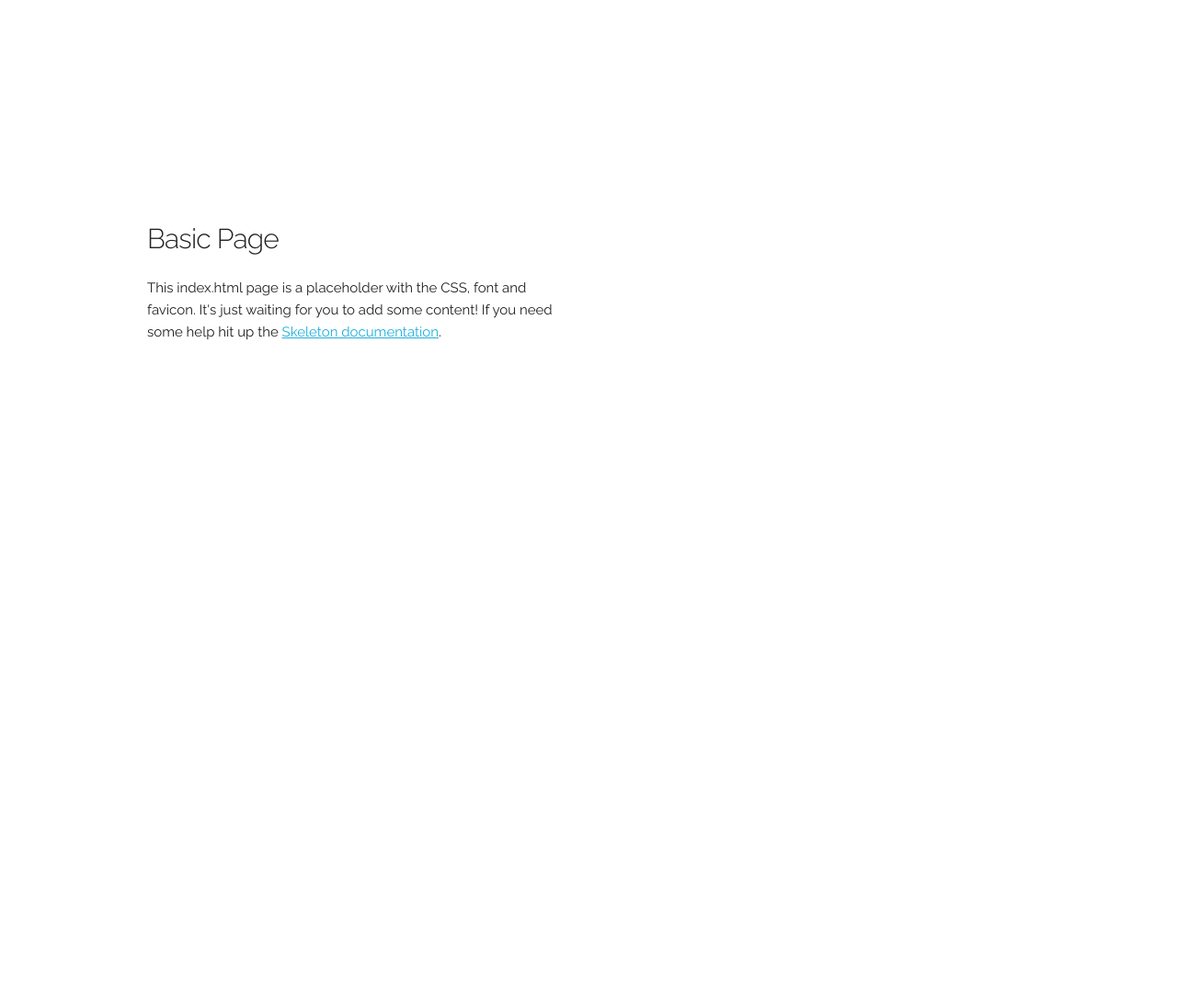
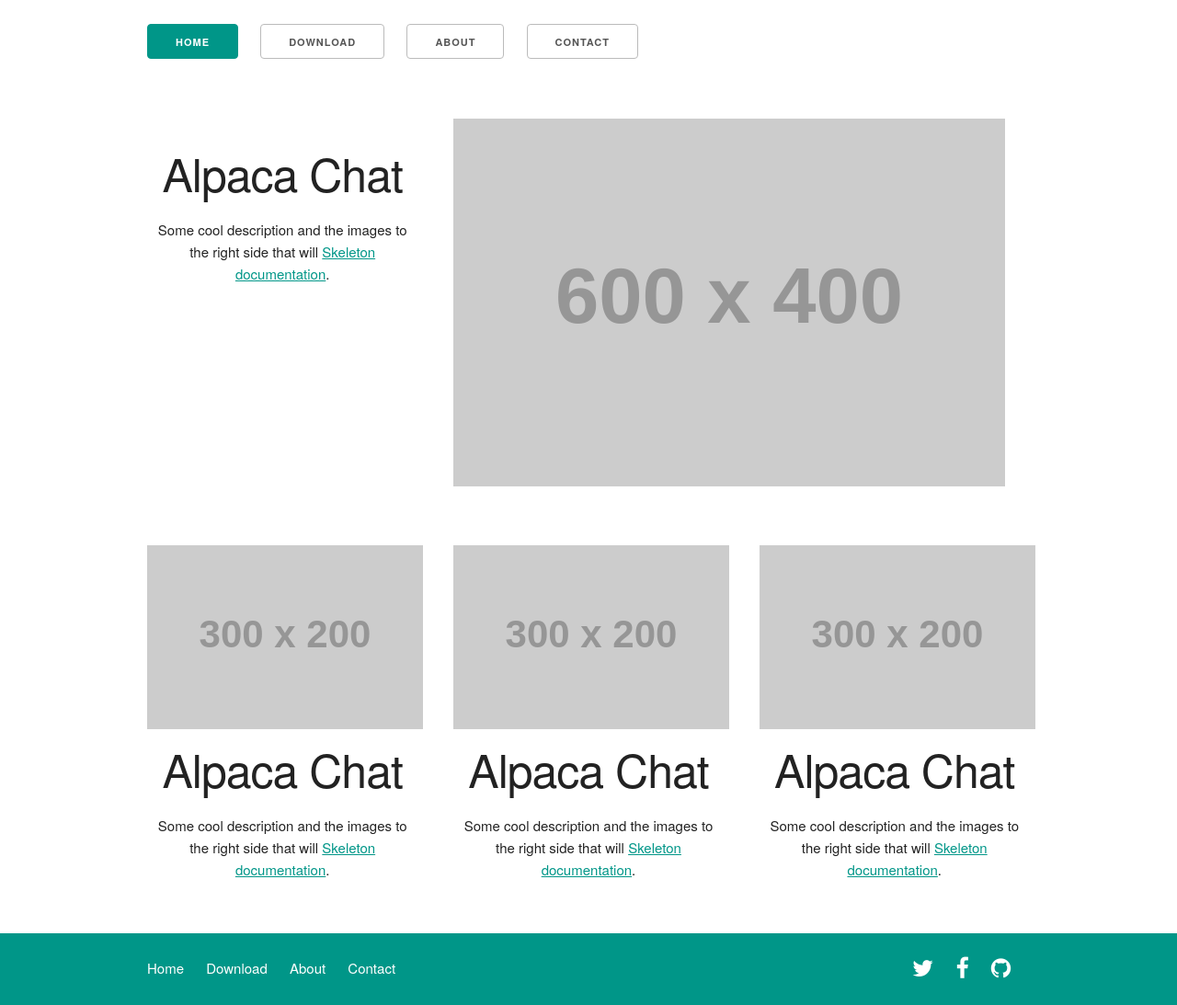
Before and after one commit to distortia/alpaca, a PHP site: page / in a window 1280 px wide. Shown: the whole page at 92% size. Before the commit the page ends 370 px from the top, so only its background shows below. Run offline with PHP 8.4, Linux system fonts and the light colour scheme; grey boxes labelled with a size stand in for pictures from a placeholder-image service; some libraries are stand-ins or nearby versions.

Commit message:
inital mock up of home page

```diff
--- a/css/skeleton.css
+++ b/css/skeleton.css
@@ -25,6 +25,12 @@
 - Media Queries
 */
 
+
+/*
+Main Colors
+Brand color:         #009688;
+Lighter brand color: #00b3a1;
+/*
 
 /* Grid
 –––––––––––––––––––––––––––––––––––––––––––––––––– */
@@ -158,9 +164,9 @@ p {
 /* Links
 –––––––––––––––––––––––––––––––––––––––––––––––––– */
 a {
-  color: #1EAEDB; }
+  color: #009688; }
 a:hover {
-  color: #0FA0CE; }
+  color: #00b3a1; }
 
 
 /* Buttons
@@ -206,8 +212,8 @@ input[type="submit"].button-primary,
 input[type="reset"].button-primary,
 input[type="button"].button-primary {
   color: #FFF;
-  background-color: #33C3F0;
-  border-color: #33C3F0; }
+  background-color: #009688;
+  border-color: #009688; }
 .button.button-primary:hover,
 button.button-primary:hover,
 input[type="submit"].button-primary:hover,
@@ -219,8 +225,8 @@ input[type="submit"].button-primary:focus,
 input[type="reset"].button-primary:focus,
 input[type="button"].button-primary:focus {
   color: #FFF;
-  background-color: #1EAEDB;
-  border-color: #1EAEDB; }
+  background-color: #00b3a1;
+  border-color: #00b3a1; }
 
 
 /* Forms
--- /dev/null
+++ b/css/style.css
@@ -0,0 +1,74 @@
+/*
+====================
+Shared Styles
+====================
+*/
+
+#logo{
+	height:20%;
+	width: 20%;
+display: block;
+  margin-left: auto;
+  margin-right: auto;
+}
+
+.container {
+    padding-top: 2%;
+}
+
+#nav ul li {
+    display: inline;
+    margin: 0 20px 0 0;
+}
+
+/*
+====================
+Top of Index
+====================
+*/
+ #primary-left{
+ 	padding-top:3%;
+ }
+ #primary-left h1{
+ 	text-align: center;
+ }
+ #primary-left p{
+ 	text-align: center;
+ }
+/*
+====================
+Bottom of Index
+====================
+*/
+#bottom{
+	padding-bottom: 2.5%;
+	padding-top: 2.5%;
+}
+#bottom h1{
+	padding-top: 2.5%;
+	text-align: center;
+}
+#bottom p{
+	text-align: center;
+}
+
+/*
+====================
+Footer
+====================
+*/
+ #footer{
+ 	background-color: #009688;
+ }
+ #footer a{
+ 	color:white;
+ 	text-decoration: none;
+ }
+ /*
+====================
+Awesome Icons
+====================
+*/
+.fa{
+	font-size: 25px;
+}
--- a/index.html
+++ b/index.html
@@ -1,3 +1,4 @@
+
 <!DOCTYPE html>
 <html lang="en">
 <head>
@@ -5,7 +6,7 @@
   <!-- Basic Page Needs
   –––––––––––––––––––––––––––––––––––––––––––––––––– -->
   <meta charset="utf-8">
-  <title>Your page title here :)</title>
+  <title>Alpaca Chat | The fully encyrpted, no frills, instant messenger!</title>
   <meta name="description" content="">
   <meta name="author" content="">
 
@@ -15,12 +16,14 @@
 
   <!-- FONT
   –––––––––––––––––––––––––––––––––––––––––––––––––– -->
-  <link href='//fonts.googleapis.com/css?family=Raleway:400,300,600' rel='stylesheet' type='text/css'>
+  <link href='http://fonts.googleapis.com/css?family=Lato:400,700' rel='stylesheet' type='text/css'>
+  <link href="//maxcdn.bootstrapcdn.com/font-awesome/4.2.0/css/font-awesome.min.css" rel="stylesheet">
 
   <!-- CSS
   –––––––––––––––––––––––––––––––––––––––––––––––––– -->
   <link rel="stylesheet" href="css/normalize.css">
   <link rel="stylesheet" href="css/skeleton.css">
+  <link rel="stylesheet" href="css/style.css">
 
   <!-- Favicon
   –––––––––––––––––––––––––––––––––––––––––––––––––– -->
@@ -28,18 +31,77 @@
 
 </head>
 <body>
+  <!-- Nav Bar
+  –––––––––––––––––––––––––––––––––––––––––––––––––– -->
+  <div class="container">
+    <div id="nav" class="tweleve columns">
+      <ul>
+        <li><a href="#"><input class="button-primary" type="submit" value="Home"></a></li>
+        <li><a href="#"><input type="button" value="Download"></a></li>
+        <li><a href="#"><input type="button" value="About"></a></li>
+        <li><a href="#"><input type="button" value="Contact"></a></li>
+      </ul>
+    </div>
+  </div>
 
   <!-- Primary Page Layout
   –––––––––––––––––––––––––––––––––––––––––––––––––– -->
   <div class="container">
     <div class="row">
-      <div class="one-half column" style="margin-top: 25%">
-        <h4>Basic Page</h4>
-        <p>This index.html page is a placeholder with the CSS, font and favicon. It's just waiting for you to add some content! If you need some help hit up the <a href="http://www.getskeleton.com">Skeleton documentation</a>.</p>
+      <div class="four columns" id="primary-left">
+        <h1>Alpaca Chat</h1>
+        <p>Some cool description and the images to the right side that will <a href="http://www.getskeleton.com">Skeleton documentation</a>.</p>
+      </div>
+      <div class="eight columns">
+        <img src="http://placehold.it/600x400">
       </div>
     </div>
   </div>
 
+  <!-- Bottom of page
+  –––––––––––––––––––––––––––––––––––––––––––––––––– -->
+  <section id="bottom">
+    <div class="container">
+      <div class="row">
+        <div class="one-third column">
+        <img src="http://placehold.it/300x200">
+          <h1>Alpaca Chat</h1>
+          <p>Some cool description and the images to the right side that will <a href="http://www.getskeleton.com">Skeleton documentation</a>.</p>
+        </div>
+        <div class="one-third column">
+        <img src="http://placehold.it/300x200">
+          <h1>Alpaca Chat</h1>
+          <p>Some cool description and the images to the right side that will <a href="http://www.getskeleton.com">Skeleton documentation</a>.</p>
+        </div>
+        <div class="one-third column">
+        <img src="http://placehold.it/300x200">
+          <h1>Alpaca Chat</h1>
+          <p>Some cool description and the images to the right side that will <a href="http://www.getskeleton.com">Skeleton documentation</a>.</p>
+        </div>
+      </div>
+    </div>
+</section>
+  <!-- Footer
+  –––––––––––––––––––––––––––––––––––––––––––––––––– -->
+  <section id="footer">
+    <div class="container">
+      <div id="nav" class="ten columns">
+        <ul>
+            <li><a href="#">Home</a></li>
+            <li><a href="#">Download</a></li>
+            <li><a href="#">About</a></li>
+            <li><a href="#">Contact</a></li>
+        </ul>
+      </div>
+      <div id="nav" class="two columns">
+        <ul>
+         <li><a href="#"><i class="fa fa-twitter"></i></a></li>
+         <li><a href="#"><i class="fa fa-facebook"></i></a></li>
+         <li><a href="#"><i class="fa fa-github"></i></a></li>
+        </ul>
+      </div>
+    </div>
+  </section>
 <!-- End Document
   –––––––––––––––––––––––––––––––––––––––––––––––––– -->
 </body>
```
Also changed, not shown: images/alpacka_concept.png (added), images/favicon.png (added).
